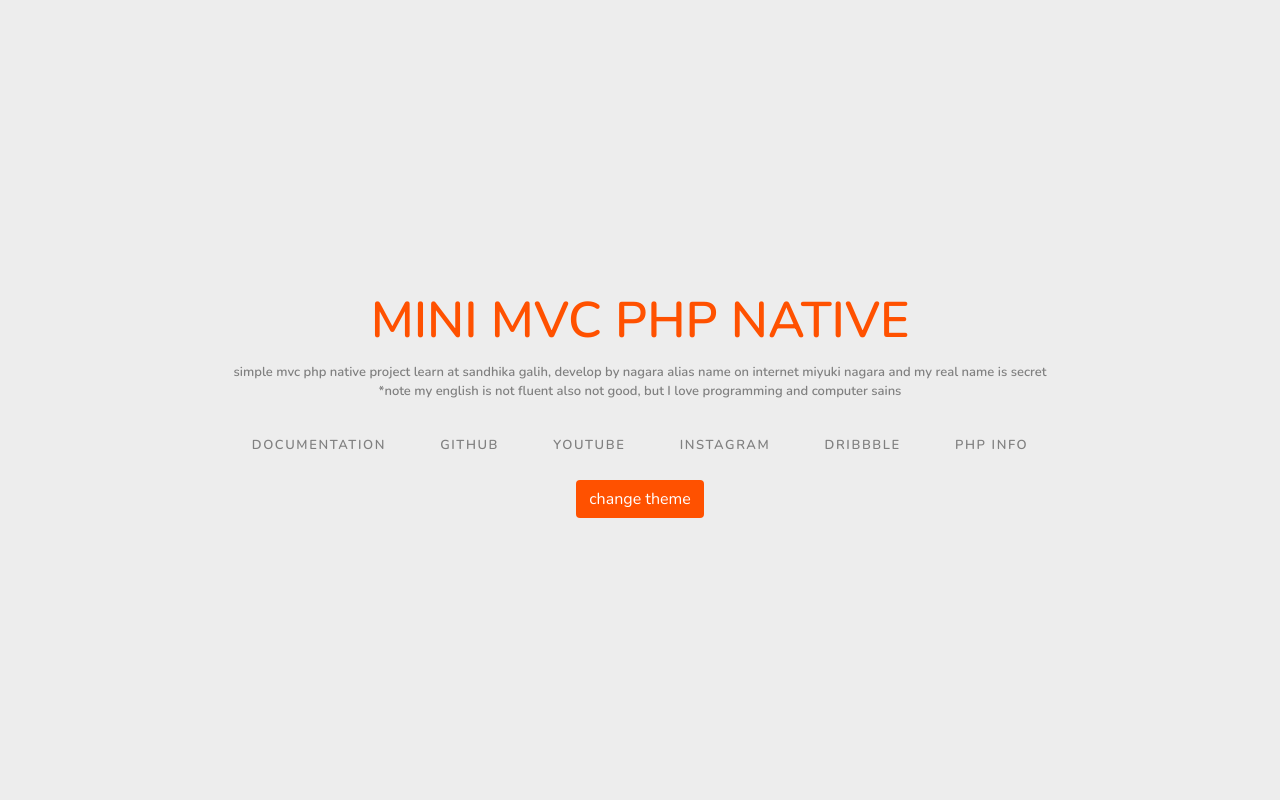
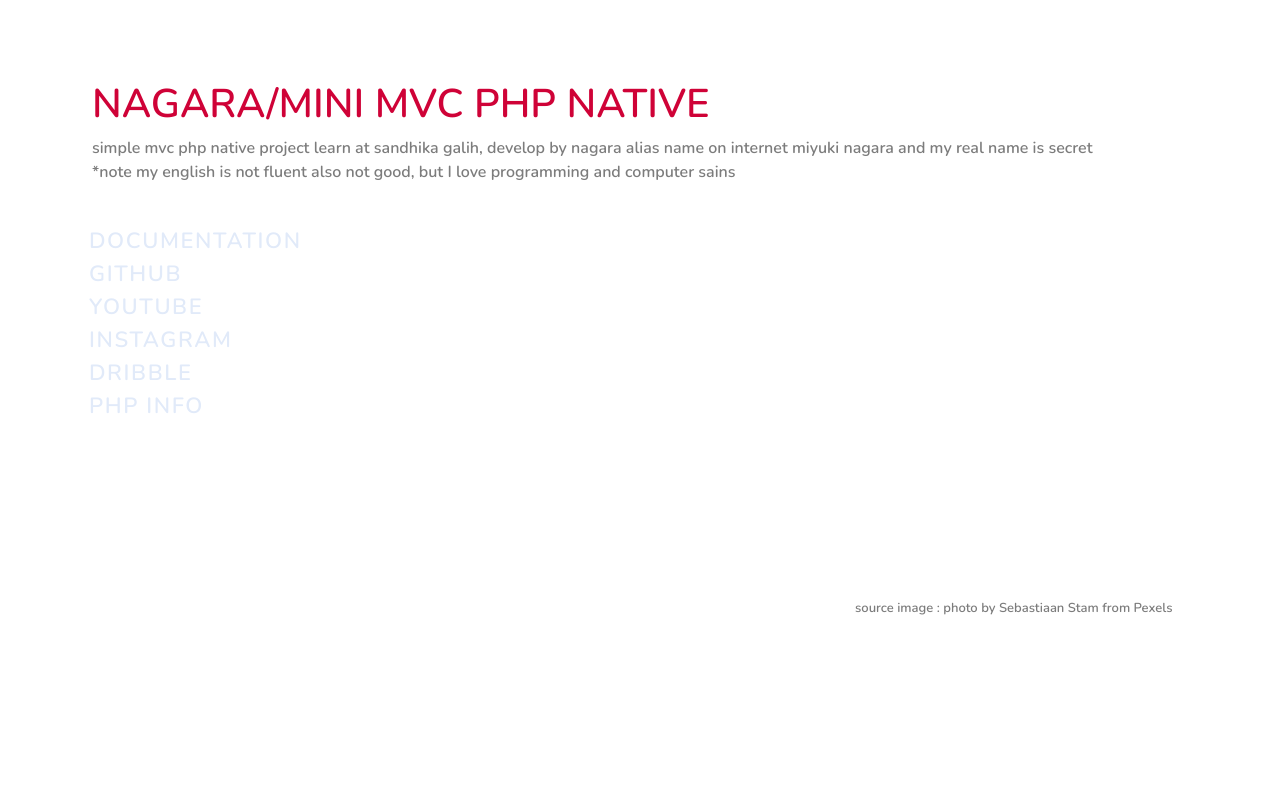
Before and after one commit to naagaraa/mini-mvc-php-native, a PHP site: the page made by apps/views/Welcome.php in a window 1280 px wide. Run offline with PHP 8.4, Linux system fonts and the light colour scheme; the template is opened without the code that fills it, so the values that code supplies are empty; some libraries are stand-ins or nearby versions.

Commit message:
update view

```diff
--- a/apps/core/Database.php
+++ b/apps/core/Database.php
@@ -58,7 +58,7 @@
 	/**
 	 *
 	 * function untuk handle data binding
-	 * @author dandhika and nagara
+	 * @author sandhika and nagara
 	 */
 	public function bind($param, $value, $type =  null)
 	{
@@ -87,7 +87,7 @@
 	/**
 	 *
 	 * function untuk handle execute statement
-	 * @author danshika and nagara
+	 * @author sandshika and nagara
 	 */
 	public function execute()
 	{
--- a/apps/routes/Api.php
+++ b/apps/routes/Api.php
@@ -37,6 +37,7 @@
 				API_Handling::Routing('api_management_user', 'index');
 			});
 
+
 			/**
 			 * return get /users/slug/hobby
 			 */
--- a/apps/views/Welcome.php
+++ b/apps/views/Welcome.php
@@ -31,23 +31,27 @@
 	}
 
 	.theme {
-		background-color: rgb(237, 237, 237);
-		color: rgb(255, 81, 0);
+		/* background-color: rgb(237, 237, 237); */
+		background-image: url('<?= asset('image/background.png') ?>');
+		background-repeat: no-repeat;
+		background-size: cover;
+		/* background-position-y: -50px; */
+		color: #cf0237;
 		font-size: medium;
 		font-family: 'Nunito', sans-serif;
 		font-weight: bold;
 		height: 100vh;
+		position: fixed;
 		margin: 0;
 	}
 
 	.text {
-		color: gray;
-		font-size: small;
-		text-align: center;
+		color: #7c7c7c;
+		text-align: start;
 	}
 
 	.color-orange {
-		background-color: rgb(255, 81, 0);
+		background-color: #cf0237;
 		color: white;
 	}
 
@@ -89,35 +93,61 @@
 	}
 
 	.links>a {
-		color: gray;
-		padding: 0 25px;
-		font-size: 13px;
+		color: #e1eaf9;
 		font-weight: 600;
 		letter-spacing: .1rem;
 		text-decoration: none;
+		padding-top: 20px;
 		text-transform: uppercase;
+	}
+
+	.links{
+		font-size: 22px;
+		margin-top: 25px;
+		margin-left: -35px;
+	}
+
+	.links a:hover{
+		color: #cf0237;
+	}
+
+	.mt-20{
+		margin-top: 5rem;
+	}
+
+	.mr-20{
+		margin-left: 5rem !important;
 	}
 
 	.m-b-md {
 		margin-bottom: 30px;
 	}
 
-	.background {
-		width: 800px;
-		height: 80px;
-		margin: auto;
+	.background h1 {
+		font-weight: bold;
+	}
+
+	footer{
+		margin-top: 10rem;
+		display: relative !important;
+		font-size: small;
+		color: #7c7c7c;
+		text-align: end;
 	}
 	</style>
 </head>
 
 <body id="my-theme" class="theme">
-	<div class="flex-center position-ref full-height">
-		<div class="content">
-			<div class="title m-b-md">
+	<div class="container mr-20 ">
+		<div class="row mt-20">
+			<div class="col">
 				<div class="background">
-					MINI MVC PHP NATIVE
+					<h1>NAGARA/MINI MVC PHP NATIVE</h2>
 				</div>
-				<div class="container">
+			</div>
+		</div>
+		<div class="row">
+			<div class="col">
 				<p class="text">
 					simple mvc php native project learn at sandhika galih, develop by nagara alias name on internet miyuki nagara and my real name is secret
 					<br>*note
@@ -125,23 +155,28 @@
 				</p>
 			</div>
 		</div>
-			<div class="links">
-				<a rel="noreferrer" href="https://naagaraa.github.io/documentation-mini-mvc-php-project/"
-					target="_blank">Documentation</a>
-				<a rel="noreferrer" href="https://github.com/naagaraa/mini-mvc-phpnative" target="_blank">GitHub</a>
-				<a rel="noreferrer" href="https://www.youtube.com/channel/UCYsZhw6Mlk23Q-nUPP9t1YA" target="_blank">Youtube</a>
-				<a rel="noreferrer" href="https://www.instagram.com/naagaraa/" target="_blank">Instagram</a>
-				<a rel="noreferrer" href="https://dribbble.com/naagaraa/" target="_blank">Dribbble</a>
-				<a rel="noreferrer" href="<?= url('info') ?>" target="_blank">PHP info</a>
+		<div class="row">
+			<div class="col-3">
+				<ul type="none" class="links" >
+					<a href="https://naagaraa.github.io/documentation-mini-mvc-php-project/" target="_blank" ><li>DOCUMENTATION</li></a>
+					<a href="https://github.com/naagaraa/mini-mvc-phpnative" target="_blank"><li>GITHUB</li></a>
+					<a href="https://www.youtube.com/channel/UCYsZhw6Mlk23Q-nUPP9t1YA" target="_blank"><li>YOUTUBE</li></a>
+					<a href="https://www.instagram.com/naagaraa/" target="_blank"><li>INSTAGRAM</li></a>
+					<a href="https://dribbble.com/naagaraa/" target="_blank"><li>DRIBBLE</li></a>
+					<a href="<?= url('info') ?>" target="_blank"><li>PHP INFO</li></a>
+				</ul>
 			</div>
+		</div>
+		<div class="row">
+			<div class="col">
 				<footer>
-				<div class="container">
-					<button id="theme" class="mt-4 btn color-orange">change theme</button>
-				</div>
+					<p>source image : photo by Sebastiaan Stam from Pexels</p>
 				</footer>
 			</div>
+		</div>
+	</div>
 
-	</div>
+
 
 	<script src="https://cdnjs.cloudflare.com/ajax/libs/jquery/3.5.1/jquery.min.js"
 		integrity="sha512-bLT0Qm9VnAYZDflyKcBaQ2gg0hSYNQrJ8RilYldYQ1FxQYoCLtUjuuRuZo+fjqhx/qtq/1itJ0C2ejDxltZVFg=="
```
Also changed, not shown: apps/controllers/Welcome.php (+6 -1 lines), apps/routes/Web.php (+4 -6 lines), Public/image/background.png (added), 1 other file. Lines whose indentation alone changed are shown as unchanged.
